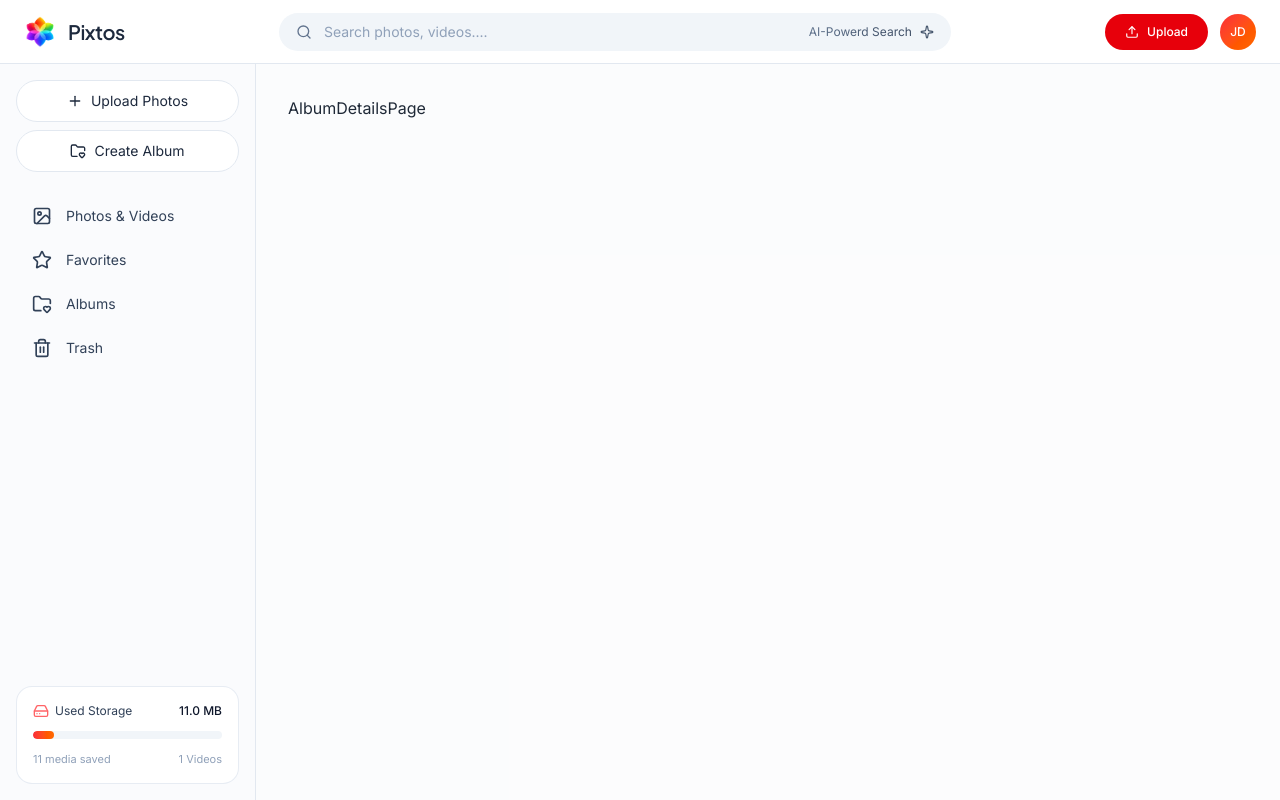
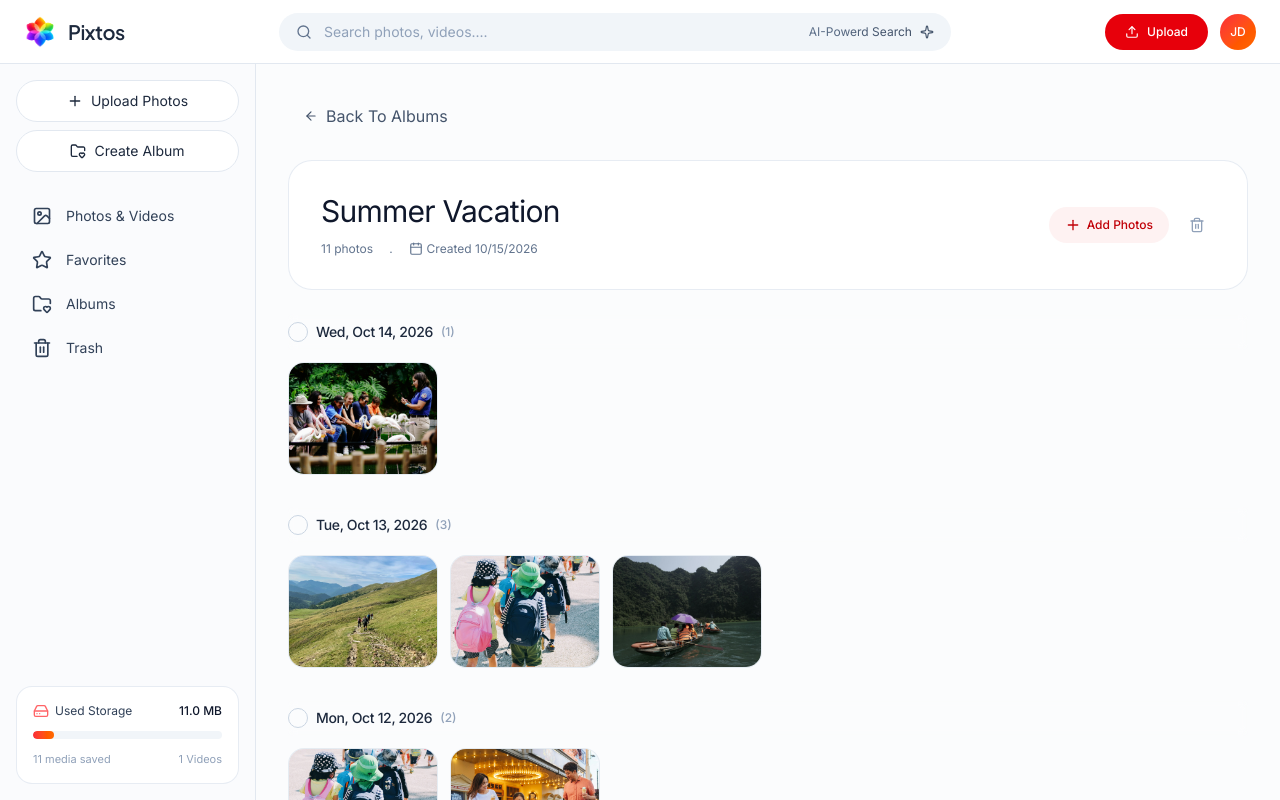
Before and after one commit to codexmish/Pixtos-Client, a Next.js app: page /albums/1 in a window 1280 px wide. Built offline with nearby package versions, Linux system fonts and the light colour scheme; a web font is replaced by a local one.

Commit message:
album page loading...

```diff
--- a/src/app/(service)/albums/[id]/page.tsx
+++ b/src/app/(service)/albums/[id]/page.tsx
@@ -1,7 +1,161 @@
-import React from "react";
+"use client";
+
+import { useParams, useRouter } from "next/navigation";
+import { useEffect, useState } from "react";
+import type { Media } from "@/components/module/photos/PhotoGird";
+import { type AlbumDetail, DUMMY_ALBUM_DETAIL } from "../page";
+import { Spinner } from "@/components/ui/spinner";
+import { ArrowLeft, Calendar, Plus, Trash2 } from "lucide-react";
+import PhotoGird from "@/components/module/photos/PhotoGird";
 
 const AlbumDetailsPage = () => {
-  return <div>AlbumDetailsPage</div>;
+  const { id } = useParams<{ id: string }>();
+  const router = useRouter();
+  const [album, setAlbum] = useState<AlbumDetail | null>(null);
+  const [loading, setLoading] = useState(true);
+  const [selectedIds, setSelectedIds] = useState<string[]>([]);
+  const [activePhoto, setActivePhoto] = useState<Media | null>(null);
+  const [isAddPhotosModelOpen, setIsAddPhotosModelOpen] = useState(false);
+
+  const fetchAlbum = async () => {
+    setTimeout(() => {
+      setAlbum(DUMMY_ALBUM_DETAIL);
+      setLoading(false);
+    }, 500);
+  };
+
+  // biome-ignore lint/correctness/useExhaustiveDependencies: refetch when the album id changes
+  useEffect(() => {
+    fetchAlbum();
+  }, [id]);
+
+  const handleRemoveFromAlbum = async (photoId: string) => {
+    console.log(photoId);
+  };
+
+  const toggleFavorite = async (photoId: string) => {
+    console.log(photoId);
+  };
+
+  const handleDeleteAlbum = async () => {
+    if (!album) return;
+    if (
+      !window.confirm(
+        "Are you sure you want to delete this album? Photos inside will remain in your library.",
+      )
+    ) {
+      return;
+    }
+
+    // -----delete album (demo for now), then go back to the albums list
+    console.log(album._id);
+    router.push("/albums");
+  };
+
+  if (loading) {
+    return <Spinner />;
+  }
+
+  if (!album) {
+    return null;
+  }
+
+  const existingPhotoIds = album.photos ? album.photos.map((p) => p._id) : [];
+
+  return (
+    <div className="max-w-7xl mx-auto space-y-6">
+      {/* -----navigate back */}
+      <button
+        onClick={() => router.push("/albums")}
+        type="button"
+        className="flex items-center gap-2 hover:bg-slate-100 rounded-full p-2 px-4 text-slate-600 hover:text-slate-900 transition cursor-pointer"
+      >
+        <ArrowLeft className="size-3.5" />
+        <span>Back To Albums</span>
+      </button>
+
+      {/* -----album header */}
+      <div className="bg-white rounded-3xl p-6 sm:p-8 border border-slate-200/80 flex flex-col md:flex-row md:items-center justify-between gap-6">
+        {/* ----left */}
+        <div className="space-y-2">
+          <div className="flex items-center gap-3">
+            <h1 className="text-2xl sm:text-3xl text-slate-900 tracking-tight">
+              {album.title}
+            </h1>
+          </div>
+          {album.description && (
+            <p className="text-sm text-slate-600 max-w-xl">
+              {album.description}
+            </p>
+          )}
+
+          <div className="flex flex-wrap items-center gap-4 text-xs text-slate-500 pt-1">
+            <span>
+              {album.photos.length || 0}
+              {album.photos?.length === 1 ? " photo" : " photos"}
+            </span>{" "}
+            <span>.</span>{" "}
+            <span className="flex items-center gap-1">
+              <Calendar className="size-3.5" />
+              Created {new Date(album.createdAt).toLocaleDateString()}
+            </span>
+          </div>
+        </div>
+
+        {/* ----right */}
+        <div className="flex items-center gap-2.5 shrink-0">
+          <button
+            onClick={() => setIsAddPhotosModelOpen(true)}
+            type="button"
+            className="flex items-center gap-1.5 px-4 py-2.5 bg-red-50 hover:bg-red-100 text-red-700 text-xs font-medium rounded-full transition cursor-pointer"
+          >
+            <Plus className="size-4" />
+            <span>Add Photos</span>
+          </button>
+
+          <button
+            onClick={handleDeleteAlbum}
+            type="button"
+            title="Delete Album"
+            className="p-2.5 hover:bg-rose-50 text-slate-400 hover:text-rose-600 rounded-full transition cursor-pointer"
+          >
+            <Trash2 className="size-4" />
+          </button>
+        </div>
+      </div>
+
+      {/* ----photos od album */}
+      {album.photos && album.photos.length > 0 ? (
+        <PhotoGird
+          photos={album.photos}
+          selectId={selectedIds}
+          onToggleSelect={(photoId) =>
+            setSelectedIds((prev) =>
+              prev.includes(photoId)
+                ? prev.filter((i) => i !== photoId)
+                : [...prev, photoId],
+            )
+          }
+          onToggleFevorite={toggleFavorite}
+          onSelecctPhoto={(photo) => setActivePhoto(photo)}
+          onRemoveAlbum={handleRemoveFromAlbum}
+        />
+      ) : (
+        <div className="text-center py-20 px-4 bg-white rounded-3xl border border-slate-200/80 max-w-lg mx-auto">
+          <h3>Album is empty</h3>
+          <p>Add photos your existing library to populate this album</p>
+          <button
+          onClick={()=>setIsAddPhotosModelOpen(true)}
+            type="button"
+            className="mt-6 inline-flex items-center gap-2 px-6 py-2.5 bg-red-600 hover:bg-red-700 text-white text-xs font-medium rounded-full transition cursor-pointer"
+          >
+            <Plus className="size-4" />
+            <span>Photos to ALbum</span>
+          </button>
+        </div>
+      )}
+    </div>
+  );
 };
 
 export default AlbumDetailsPage;
--- a/src/app/(service)/albums/page.tsx
+++ b/src/app/(service)/albums/page.tsx
@@ -9,7 +9,7 @@ import { Spinner } from "@/components/ui/spinner";
 import Image from "next/image";
 
 // -----one album with its photos
-type AlbumDetail = {
+export type AlbumDetail = {
   _id: string;
   title: string;
   description: string;
```
